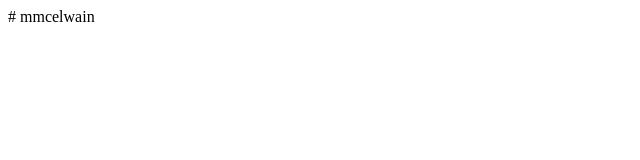
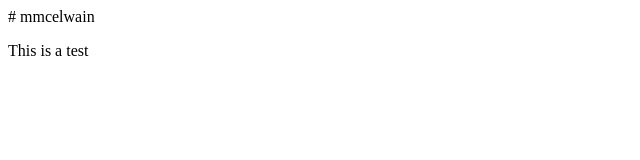
Before and after one commit to mmcelwain87/mmcelwain, a plain HTML site: page index.html in a window 1280 px wide. Shown: the full height of the page, 0-640 px from the left. Drawn offline with Linux system fonts and the light colour scheme.

Commit message:
Update index.html

```diff
--- a/index.html
+++ b/index.html
@@ -1 +1,9 @@
 # mmcelwain
+<html>
+  <head>
+    <title>Practice Site</title>
+  </head>
+  <body>
+    <p>This is a test</p>
+  </body>
+</html>
```
